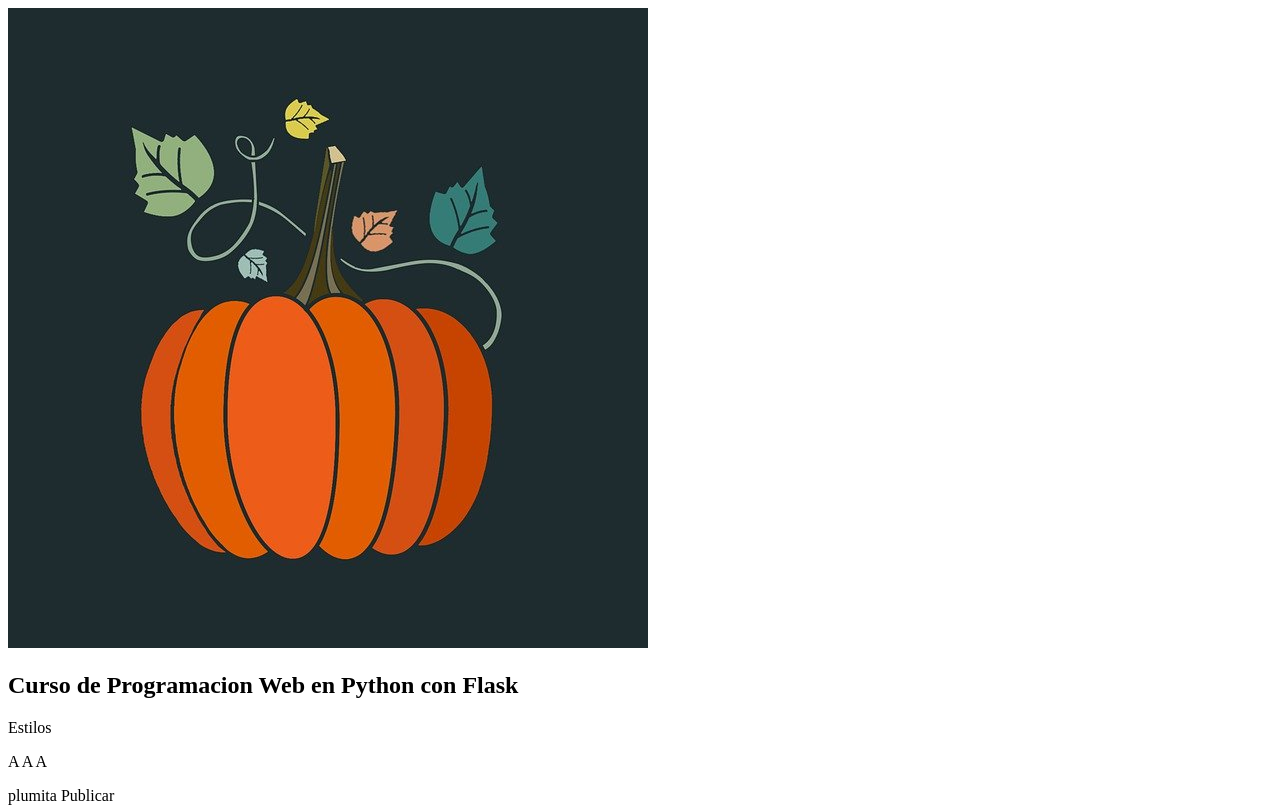
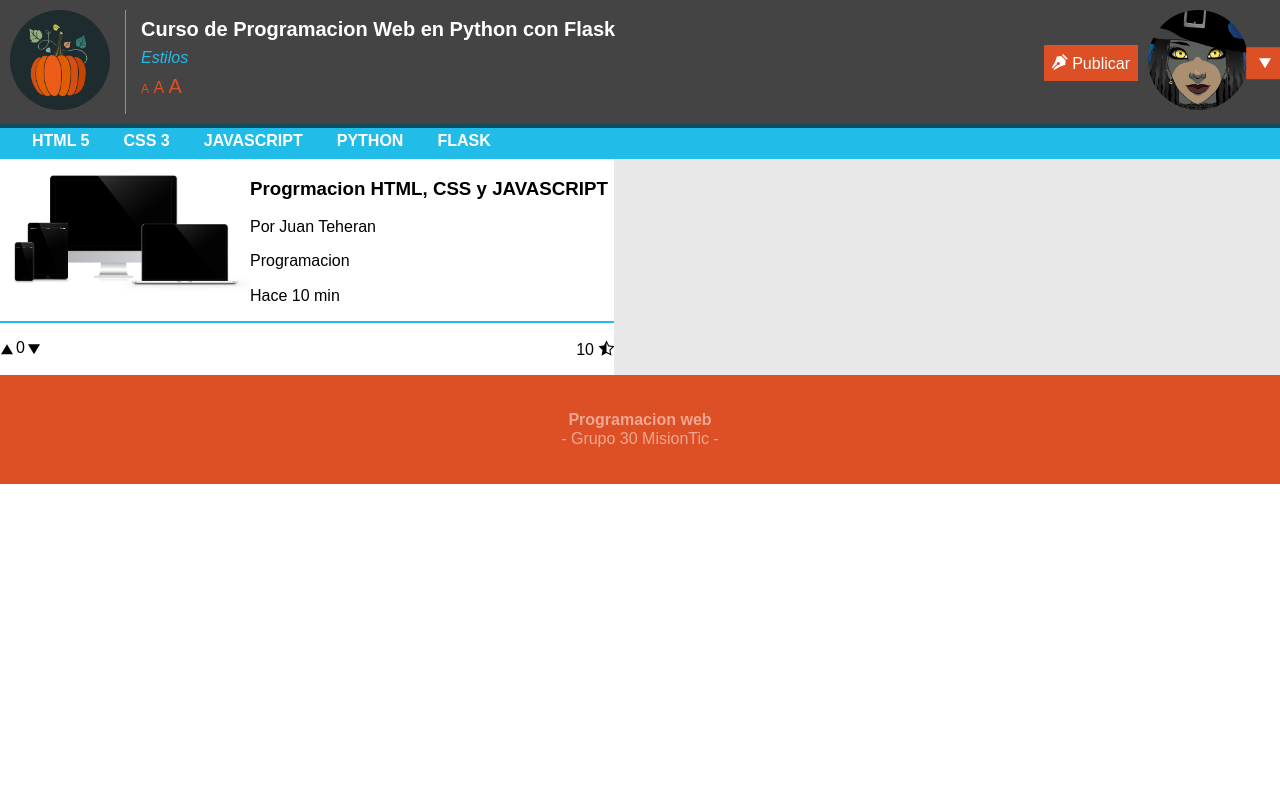
Before and after one commit to jtorres1999/Grupo30, a plain HTML site: page Proyecto Web/index.html in a window 1280 px wide. Shown: the top 808 px of the page. Drawn offline with Linux system fonts and the light colour scheme.

Commit message:
actualizacion

```diff
--- a/Proyecto Web/css/style.css
+++ b/Proyecto Web/css/style.css
@@ -0,0 +1,209 @@
+@font-face {
+    font-family: 'icomoon';
+    src:  url('../fonts/icomoon.eot?krmefx');
+    src:  url('../fonts/icomoon.eot?krmefx#iefix') format('embedded-opentype'),
+      url('../fonts/icomoon.ttf?krmefx') format('truetype'),
+      url('../fonts/icomoon.woff?krmefx') format('woff'),
+      url('../fonts/icomoon.svg?krmefx#icomoon') format('svg');
+    font-weight: normal;
+    font-style: normal;
+    font-display: block;
+}
+
+
+body {
+    font-family: Arial, Helvetica, sans-serif;
+}
+
+footer {
+    background: #dd4f24;
+    padding: 20px 0px 20px 0px;
+    text-align: center;
+    color: rgba(255, 255, 255, 0.5);
+}
+
+footer p {
+    font-weight: bold;
+    display: grid;
+}
+
+footer p span {
+    font-weight: normal;
+}
+
+footer p span::before, footer p span::after {
+    content: " - ";
+}
+
+header {
+    display: grid;
+}
+
+header nav {
+    background: #22bce8;
+}
+
+header nav ul {
+    list-style: none;
+    display: flex;
+    padding: 0px;
+    margin: 0px;
+}
+
+header nav ul li {
+    padding: 8px 0px 8px 30px;
+}
+
+header nav ul li a:hover {
+    background: rgba(0, 0, 0, 0.1);
+}
+
+header nav ul li a {
+    color: white;
+    text-decoration: none;
+    font-weight: bold;
+    padding: 8px 2px 8px 2px;
+}
+
+header .encabezado {
+    background: #444;
+    overflow: hidden;
+    padding: 10px 0px 10px 0px;
+    -webkit-box-shadow: 0px 3px 0px 1px rgba(0,0,0,0.59);
+    -moz-box-shadow: 0px 3px 0px 1px rgba(0,0,0,0.59);
+    box-shadow: 0px 3px 0px 1px rgba(0,0,0,0.59);
+    z-index: 1;
+}
+
+header .encabezado .logo-bienvenida {
+    float: left;
+    margin-left: 10px;
+}
+
+header .encabezado .boton-avatar {
+    float: right;
+}
+
+header .encabezado .logo-bienvenida, header .encabezado .boton-avatar, header .encabezado .boton-avatar .avatar {
+    display: flex;
+}
+
+header .encabezado .logo-bienvenida .bienvenida h2, header .encabezado .logo-bienvenida .bienvenida p {
+    margin: 8px 0px 0px 15px;
+}
+
+header .encabezado .logo-bienvenida .logo img, header .encabezado .boton-avatar .avatar img {
+    width:100px;
+    border-radius: 50%;
+}
+
+header .encabezado .logo-bienvenida .bienvenida h2 {
+    font-size: 20px;
+}
+
+
+header .encabezado {
+    color: white;
+}
+
+header .encabezado .logo-bienvenida .bienvenida p {
+    color: #22bce8;
+    font-style: italic;
+}
+
+header .encabezado .logo-bienvenida .bienvenida p span {
+    color: #dd4f24;
+    font-style: normal;
+}
+
+header .encabezado .logo-bienvenida .logo {
+    border-right: 1px solid #22bce8;
+    padding-right: 15px;
+}
+
+header .encabezado .logo-bienvenida .bienvenida p .pequeno {
+    font-size: 12px;
+}
+
+header .encabezado .logo-bienvenida .bienvenida p .normal {
+    font-size: 16px;
+}
+
+header .encabezado .logo-bienvenida .bienvenida p .grande {
+    font-size: 20px;
+}
+
+header .encabezado .boton-avatar .boton {
+    margin-right: 10px;
+}
+
+header .encabezado .boton-avatar .avatar p {
+    margin: 0px !;
+}
+
+header .encabezado .boton-avatar .boton p, header .encabezado .boton-avatar .avatar p {
+    background: #dd4f24;
+    padding: 8px;
+    margin-top: 35px;
+}
+
+.pluma::before {
+    font-family: 'icomoon';
+    content: "\e908";
+}
+
+.texto-fabajo {
+    -webkit-transform: rotate(90deg);
+    -moz-transform: rotate(90deg);
+}
+
+.fabajo::before,  .farriba::after{
+    font-family: 'icomoon';
+    content: "\ea1c";
+}
+
+section {
+    background: #e8e8e8;
+}
+
+section article {
+    background: white;
+    width: 48%;
+}
+
+section article .img-mini img {
+    width: 250px;
+}
+
+section article .contenido {
+    border-bottom: 2px solid #22bce8;
+    display: flex;
+}
+
+section article .estadistica {
+    overflow: hidden;
+}
+
+section article .estadistica .contador {
+    float: left;
+    display: flex;
+}
+
+section article .estadistica .iconitos {
+    float: right;
+}
+
+.estrellita::before {
+    font-family: 'icomoon';
+    content: "\e9d8";
+}
+
+section article .estadistica .contador .flecha-arriba {
+    -webkit-transform: rotate(-90deg);
+    -moz-transform: rotate(-90deg);
+}
+
+section article .estadistica .contador .flecha-abajo {
+    -webkit-transform: rotate(90deg);
+    -moz-transform: rotate(90deg);
+}
--- a/Proyecto Web/index.html
+++ b/Proyecto Web/index.html
@@ -5,6 +5,7 @@
         <meta http-equiv="X-UA-Compatible" content="IE=edge">
         <meta name="viewport" content="width=device-width, initial-scale=1.0">
         <title>Web</title>
+        <link rel="stylesheet" href="css/normalize.min.css">
         <link rel="stylesheet" href="css/style.css">
         <script src="script/script.js"></script>
     </head>
@@ -19,29 +20,33 @@
                         <h2>Curso de Programacion Web en Python con Flask</h2>
                         <p>Estilos</p>
                         <p>
-                            <span>A</span>
-                            <span>A</span>
-                            <span>A</span>
+                            <span class="pequeno">A</span>
+                            <span class="normal">A</span>
+                            <span class="grande">A</span>
                         </p>
                     </div>
                 </div>
                 <div class="boton-avatar">
-                    <div>
-                        <p> <span>plumita</span> Publicar</p>
+                    <div class="boton">
+                        <p> <span class="pluma"></span> Publicar</p>
                     </div>
-                    <div>
+                    <div class="avatar">
                         <img src="assets/witch.jpg" alt="">
-                        <p>felcha abajo</p>
+                        <div>
+                            <p class="texto-fabajo">
+                                <span class="fabajo"></span>
+                            </p>
+                        </div>
                     </div>
                 </div>
             </div>
             <nav>
                 <ul>
-                    <li>HTML 5</li>
-                    <li>CSS 3</li>
-                    <li>JAVASCRIPT</li>
-                    <li>PYTHON</li>
-                    <li>FLASK</li>
+                    <li><a href="#">HTML 5</a></li>
+                    <li><a href="#">CSS 3</a></li>
+                    <li><a href="#">JAVASCRIPT</a></li>
+                    <li><a href="#">PYTHON</a></li>
+                    <li><a href="#">FLASK</a></li>
                 </ul>
             </nav>
         </header>
@@ -54,7 +59,7 @@
                     <div class="post">
                         <div class="titulo-autor">
                             <h3>Progrmacion HTML, CSS y JAVASCRIPT</h3>
-                            <p>Etilos</p>
+                            <p>Por Juan Teheran</p>
                         </div>
                         <div class="tag-tiempo">
                             <div class="tag">
@@ -68,18 +73,31 @@
                 </div>
                 <div class="estadistica">
                     <div class="contador">
-                        <p><span>flecha arriba</span> numero <span>flecha abajo</span></p>
+                        <div class="flecha-arriba">
+                            <p>
+                                <span class="farriba"></span>
+                            </p>
+                        </div>
+                        <p> 0 </p>
+                        <div class="flecha-abajo">
+                            <p>
+                                <span class="fabajo"></span>
+                            </p>
+                        </div>
                     </div>
                     <div class="iconitos">
-                        <p> numero <span>estrellita</span></p>
+                        <p>
+                            10
+                            <span class="estrellita"></span>
+                        </p>
                     </div>
                 </div>
             </article>
         </section>
         <footer>
             <p>
-                <span>Programacion web</span>
-                - Grupo 30 MisionTic -
+                Programacion web
+                <span>Grupo 30 MisionTic</span>
             </p>
         </footer>
     </body>
```
Also changed, not shown: Componente Practico/index.html (added, +54 -0 lines), Componente Practico/miEstilo.css (added, +29 -0 lines), Componente Practico/nombre.js (added, +69 -0 lines), Proyecto Web/css/normalize.min.css (added, +2 -0 lines), Proyecto Web/fonts/icomoon.ttf (added), Proyecto Web/fonts/icomoon.woff (added), 4 other files.
